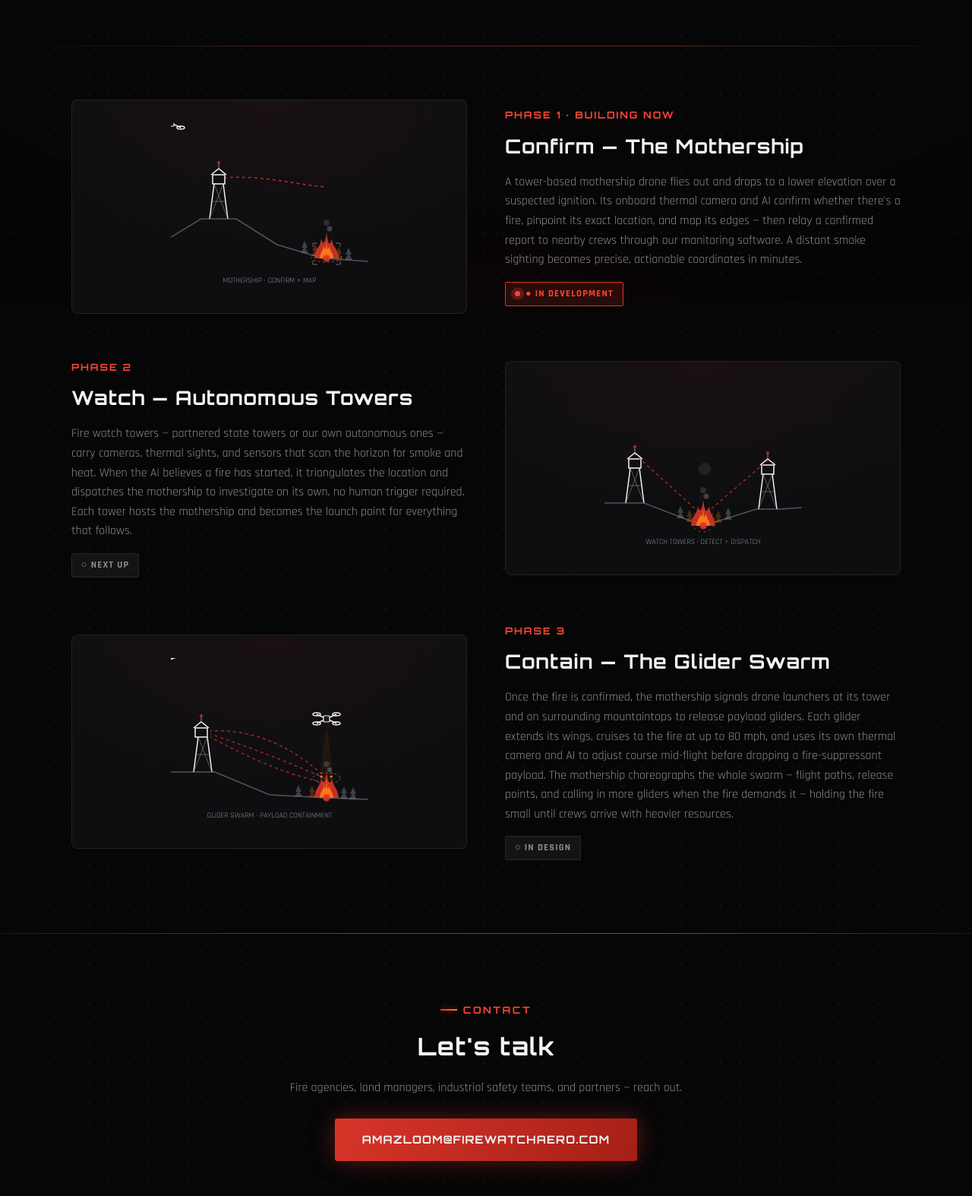
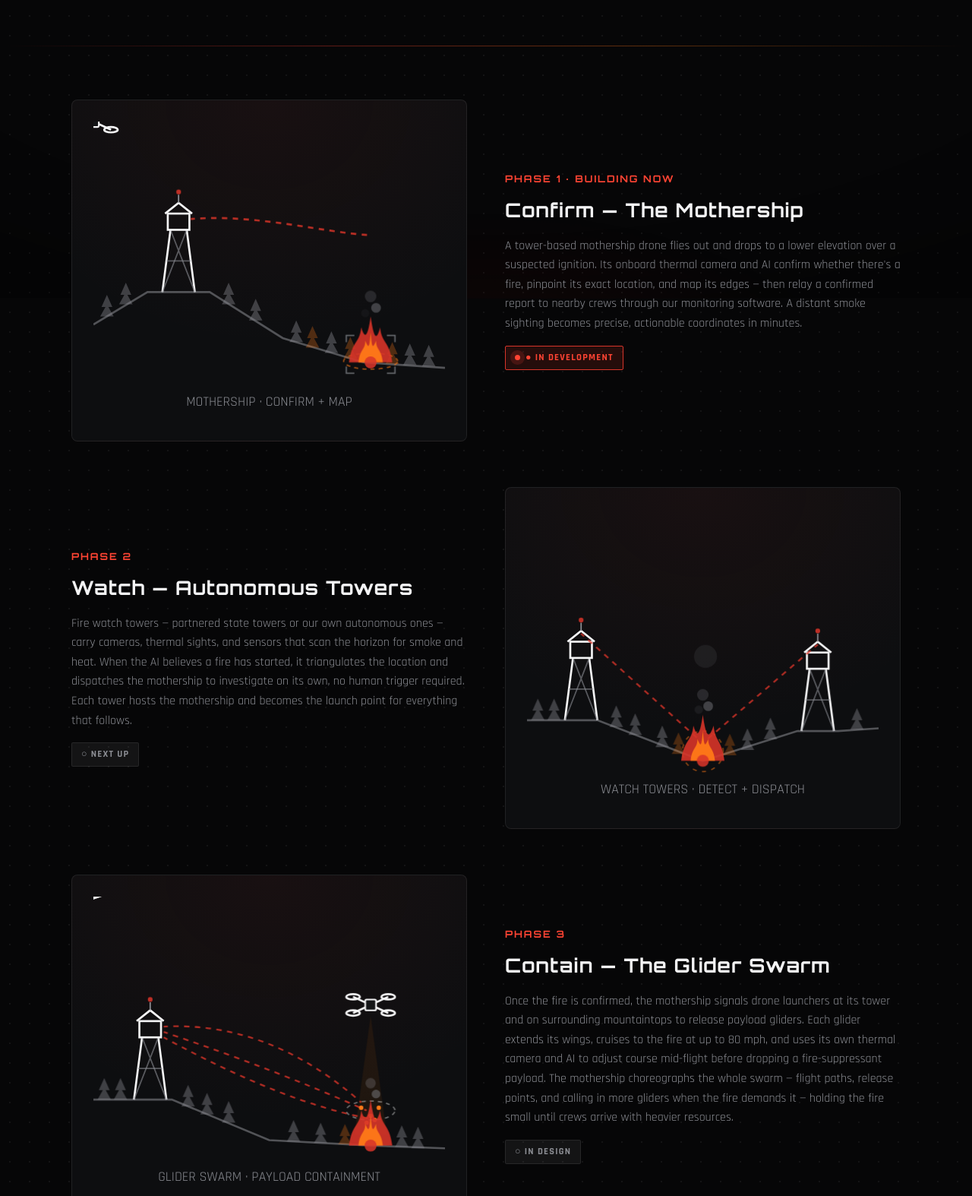
Before and after one commit to firewatchaero-ops/firewatchaero-site, a plain HTML site: page plan.html in a window 1280 px wide. Shown: the part 408-1982 px from the top of the page at 76% size. Drawn offline with Linux system fonts and the light colour scheme.

Commit message:
Enlarge plan diagrams, add forest, fix P3 tower cabin
- Scale roadmap SVGs up to fill the column (max-width 480, taller panel)
- Add more trees across all three phase landscapes
- Center the Phase 3 tower cabin/roof/mast/beacon on the legs

Co-Authored-By: Claude Opus 4.8 <noreply@anthropic.com>

```diff
--- a/assets/styles.css
+++ b/assets/styles.css
@@ -324,10 +324,12 @@ a.card:hover .card-go::after { transform: translateX(5px); }
     radial-gradient(120% 120% at 50% 0%, rgba(216,53,42,0.06), transparent 60%),
     var(--panel);
   border: 1px solid var(--line); border-radius: 8px;
-  padding: 30px; display: flex; align-items: center; justify-content: center;
-  min-height: 260px; position: relative; overflow: hidden;
+  padding: 28px; display: flex; align-items: center; justify-content: center;
+  min-height: 340px; position: relative; overflow: hidden;
   transition: border-color 0.4s, box-shadow 0.4s;
 }
+/* Scale the diagrams up to fill the column now that each has its own page */
+.roadmap-visual svg { width: 100%; height: auto; max-width: 480px; }
 .roadmap-visual:hover { border-color: rgba(216,53,42,0.4); box-shadow: 0 20px 60px -30px rgba(216,53,42,0.6); }
 /* Flowing dashed comms/flight lines inside the SVGs */
 .roadmap-visual svg [stroke-dasharray] { animation: dashFlow 2.6s linear infinite; }
--- a/plan.html
+++ b/plan.html
@@ -49,11 +49,18 @@
           <svg width="260" height="220" viewBox="0 0 260 220" fill="none">
             <!-- terrain: flat hilltop for the tower, sloping down to the fire in the valley -->
             <path d="M0 150 L40 126 L86 126 L140 160 L200 178 L260 182" stroke="#8B8D93" stroke-width="1.5" fill="none" opacity="0.55"/>
-            <!-- forest on the slope around the fire -->
+            <!-- forest across the landscape -->
+            <path d="M10 128 L6 137 L14 137 Z M10 135 L5 144 L15 144 Z" fill="#8B8D93" opacity="0.4"/>
+            <path d="M24 119 L20 128 L28 128 Z M24 126 L19 135 L29 135 Z" fill="#8B8D93" opacity="0.4"/>
+            <path d="M100 119 L96 128 L104 128 Z M100 126 L95 135 L105 135 Z" fill="#8B8D93" opacity="0.4"/>
+            <path d="M120 131 L116 140 L124 140 Z M120 138 L115 147 L125 147 Z" fill="#8B8D93" opacity="0.4"/>
+            <path d="M150 147 L146 156 L154 156 Z M150 154 L145 163 L155 163 Z" fill="#8B8D93" opacity="0.4"/>
+            <path d="M162 151 L158 160 L166 160 Z M162 158 L157 167 L167 167 Z" fill="#ff7a18" opacity="0.28"/>
             <path d="M176 155 L172 164 L180 164 Z M176 162 L171 171 L181 171 Z" fill="#8B8D93" opacity="0.4"/>
-            <path d="M234 164 L230 173 L238 173 Z M234 171 L229 180 L239 180 Z" fill="#8B8D93" opacity="0.4"/>
             <path d="M190 159 L186 168 L194 168 Z M190 166 L185 175 L195 175 Z" fill="#ff7a18" opacity="0.28"/>
             <path d="M221 163 L217 172 L225 172 Z M221 170 L216 179 L226 179 Z" fill="#ff7a18" opacity="0.28"/>
+            <path d="M234 164 L230 173 L238 173 Z M234 171 L229 180 L239 180 Z" fill="#8B8D93" opacity="0.4"/>
+            <path d="M248 165 L244 174 L252 174 Z M248 172 L243 181 L253 181 Z" fill="#8B8D93" opacity="0.4"/>
             <!-- fire lookout tower on the hilltop (both legs grounded at y=126) -->
             <g stroke="#F4F4F5" stroke-width="1.5" fill="none">
               <path d="M51 126 L57 80 M75 126 L69 80"/>
@@ -129,11 +136,17 @@
               <path d="M215 98 L215 92" stroke="#8B8D93" stroke-width="1"/>
             </g>
             <circle cx="215" cy="90" r="1.6" fill="#D8352A"/>
-            <!-- forest on the valley slopes -->
+            <!-- forest across the valley -->
+            <path d="M8 140 L4 149 L12 149 Z M8 147 L3 156 L13 156 Z" fill="#8B8D93" opacity="0.4"/>
+            <path d="M20 140 L16 149 L24 149 Z M20 147 L15 156 L25 156 Z" fill="#8B8D93" opacity="0.4"/>
+            <path d="M66 145 L62 154 L70 154 Z M66 152 L61 161 L71 161 Z" fill="#8B8D93" opacity="0.4"/>
+            <path d="M80 151 L76 160 L84 160 Z M80 158 L75 167 L85 167 Z" fill="#8B8D93" opacity="0.4"/>
             <path d="M100 160 L96 169 L104 169 Z M100 167 L95 176 L105 176 Z" fill="#8B8D93" opacity="0.4"/>
             <path d="M112 165 L108 174 L116 174 Z M112 172 L107 181 L117 181 Z" fill="#ff7a18" opacity="0.26"/>
             <path d="M150 166 L146 175 L154 175 Z M150 173 L145 182 L155 182 Z" fill="#ff7a18" opacity="0.26"/>
             <path d="M163 162 L159 171 L167 171 Z M163 169 L158 178 L168 178 Z" fill="#8B8D93" opacity="0.4"/>
+            <path d="M180 154 L176 163 L184 163 Z M180 161 L175 170 L185 170 Z" fill="#8B8D93" opacity="0.4"/>
+            <path d="M244 147 L240 156 L248 156 Z M244 154 L239 163 L249 163 Z" fill="#8B8D93" opacity="0.4"/>
             <!-- triangulation beams from both towers catching the fire -->
             <path d="M40 92 L129 172" stroke="#D8352A" stroke-width="1.3" stroke-dasharray="4 4" fill="none" opacity="0.8"/>
             <path d="M215 100 L131 172" stroke="#D8352A" stroke-width="1.3" stroke-dasharray="4 4" fill="none" opacity="0.8"/>
@@ -171,12 +184,18 @@
               <path d="M30 150 L36 104 M54 150 L48 104"/>
               <path d="M30 150 L48 104 M54 150 L36 104" stroke="#8B8D93" stroke-width="1" opacity="0.6"/>
               <path d="M33 127 L51 127" stroke="#8B8D93" stroke-width="1" opacity="0.6"/>
-              <rect x="32" y="92" width="16" height="12"/>
-              <path d="M30 92 L40 84 L50 92"/>
-              <path d="M40 84 L40 78" stroke="#8B8D93" stroke-width="1"/>
+              <rect x="34" y="92" width="16" height="12"/>
+              <path d="M32 92 L42 84 L52 92"/>
+              <path d="M42 84 L42 78" stroke="#8B8D93" stroke-width="1"/>
             </g>
-            <circle cx="40" cy="76" r="1.6" fill="#D8352A"/>
-            <!-- forest on the slope around the fire -->
+            <circle cx="42" cy="76" r="1.6" fill="#D8352A"/>
+            <!-- forest across the slope -->
+            <path d="M8 134 L4 143 L12 143 Z M8 141 L3 150 L13 150 Z" fill="#8B8D93" opacity="0.4"/>
+            <path d="M20 134 L16 143 L24 143 Z M20 141 L15 150 L25 150 Z" fill="#8B8D93" opacity="0.4"/>
+            <path d="M70 139 L66 148 L74 148 Z M70 146 L65 155 L75 155 Z" fill="#8B8D93" opacity="0.4"/>
+            <path d="M84 145 L80 154 L88 154 Z M84 152 L79 161 L89 161 Z" fill="#8B8D93" opacity="0.4"/>
+            <path d="M100 151 L96 160 L104 160 Z M100 158 L95 167 L105 167 Z" fill="#8B8D93" opacity="0.4"/>
+            <path d="M148 165 L144 174 L152 174 Z M148 172 L143 181 L153 181 Z" fill="#8B8D93" opacity="0.4"/>
             <path d="M168 167 L164 176 L172 176 Z M168 174 L163 182 L173 182 Z" fill="#8B8D93" opacity="0.4"/>
             <path d="M186 168 L182 177 L190 177 Z M186 175 L181 183 L191 183 Z" fill="#ff7a18" opacity="0.28"/>
             <path d="M228 169 L224 178 L232 178 Z M228 176 L223 185 L233 185 Z" fill="#8B8D93" opacity="0.4"/>
```
